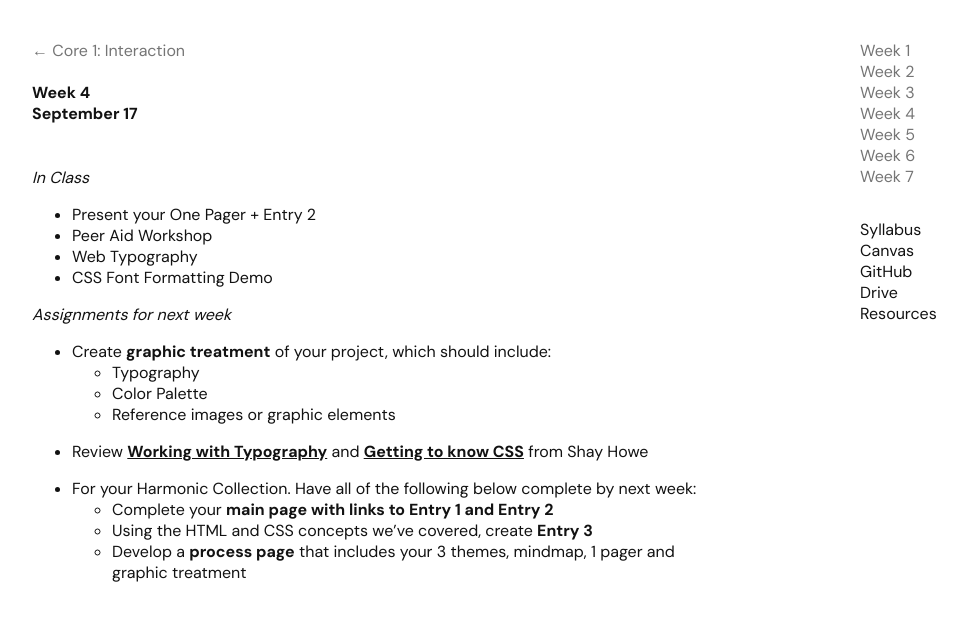
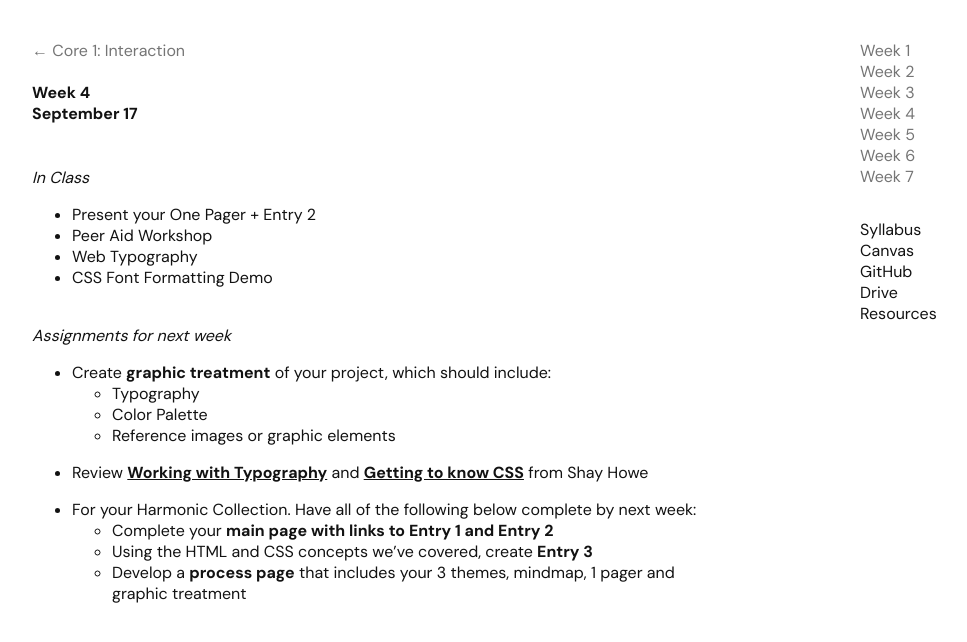
Before and after one commit to core1-interaction/core1-interaction.github.io, a Jekyll site: the page built from week4.md, in a window 1280 px wide. Shown: the top 642 px of the page, without its empty margins (108-1075 px from the left). Built offline with Jekyll 4.4.1, drawn with Linux system fonts in a browser that asks for light colours.

Commit message:
Update week4.md

```diff
--- a/week4.md
+++ b/week4.md
@@ -12,7 +12,7 @@ title: Week 4
 + Present your One Pager + Entry 2
 + Peer Aid Workshop
 + Web Typography
-+ CSS Font Formatting Demo
++ CSS Font Formatting Demo<br><br>
 
 
 *Assignments for next week*
```
